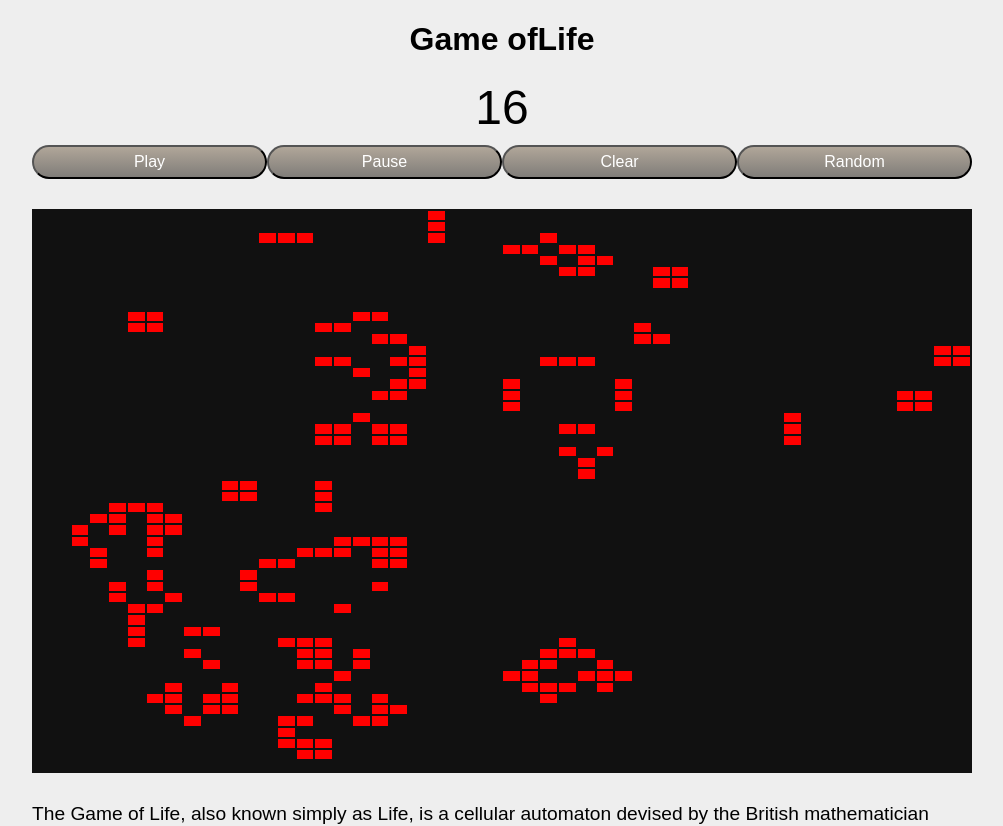
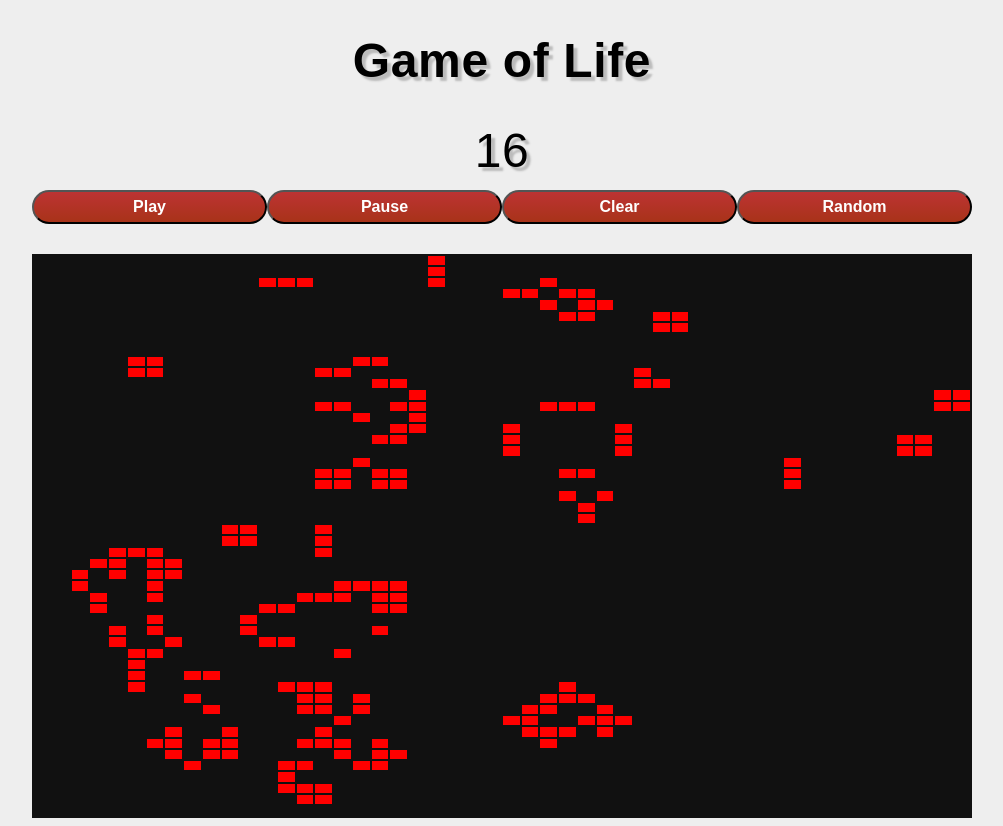
Before and after one commit to marckimbrey/game-of-life, a React app: page / in a window 1280 px wide. Shown: the top 826 px of the page, without its empty margins (138-1141 px from the left). Built offline with nearby package versions, Linux system fonts and the light colour scheme.

Commit message:
Sass mixin

```diff
--- a/src/App.js
+++ b/src/App.js
@@ -110,7 +110,7 @@ class App extends Component {
     return (
 
       <div className="App">
-        <h1>Game ofLife</h1>
+        <h1>Game of Life</h1>
         <GenerationCounter
           generation={this.state.generation}
         />
--- a/src/sass/app.scss
+++ b/src/sass/app.scss
@@ -1,3 +1,12 @@
+@mixin background-gradient($start, $finish) {
+  background: $start;
+  background-image: -webkit-linear-gradient(top, $start, $finish);
+  background-image: -moz-linear-gradient(top, $start, $finish);
+  background-image: -ms-linear-gradient(top, $start, $finish);
+  background-image: -o-linear-gradient(top, $start, $finish);
+  background-image: linear-gradient(to bottom, $start, $finish);
+}
+
 .App {
   text-align: center;
   max-width: 940px;
@@ -5,8 +14,14 @@
   padding-bottom: 50px;
   overflow: auto;
 }
+h1 {
+  font-size: 3em;
+  text-shadow: 4px 4px 2px #bbb;
+
+}
 .counter {
   font-size: 3em;
+  text-shadow: 4px 4px 2px #bbb;
 }
 .control-btns {
   display: flex;
@@ -14,29 +29,20 @@
 }
 .btn {
   flex: 1;
-  background: #b0a699;
-  background-image: -webkit-linear-gradient(top, #b0a699, #807d79);
-  background-image: -moz-linear-gradient(top, #b0a699, #807d79);
-  background-image: -ms-linear-gradient(top, #b0a699, #807d79);
-  background-image: -o-linear-gradient(top, #b0a699, #807d79);
-  background-image: linear-gradient(to bottom, #b0a699, #807d79);
-  -webkit-border-radius: 28;
-  -moz-border-radius: 28;
+    @include background-gradient(#bd3333, #a83319);
   border-radius: 28px;
   color: #ffffff;
   font-size: 1em;
+  font-weight: bold;
   padding: 6px 0;
   text-decoration: none;
 
 }
 
 .btn:hover {
-  background: #fc3c3c;
-  background-image: -webkit-linear-gradient(top, #fc3c3c, #f50c0c);
-  background-image: -moz-linear-gradient(top, #fc3c3c, #f50c0c);
-  background-image: -ms-linear-gradient(top, #fc3c3c, #f50c0c);
-  background-image: -o-linear-gradient(top, #fc3c3c, #f50c0c);
-  background-image: linear-gradient(to bottom, #fc3c3c, #f50c0c);
+  flex: 1.1;
+
+  @include background-gradient(#fc3c3c, #f50c0c);
   text-decoration: none;
 }
 
@@ -53,6 +59,3 @@ p {
   margin-top: 30px;
   text-align: left;
 }
-a {
-
-}
--- a/src/sass/main.scss
+++ b/src/sass/main.scss
@@ -1,6 +1,8 @@
 body {
   margin: 0;
   padding: 0;
+  letter-spacing: .04em;
+  line-height: 1.2;
   font-family: sans-serif;
   background: #eee;
 }
```
